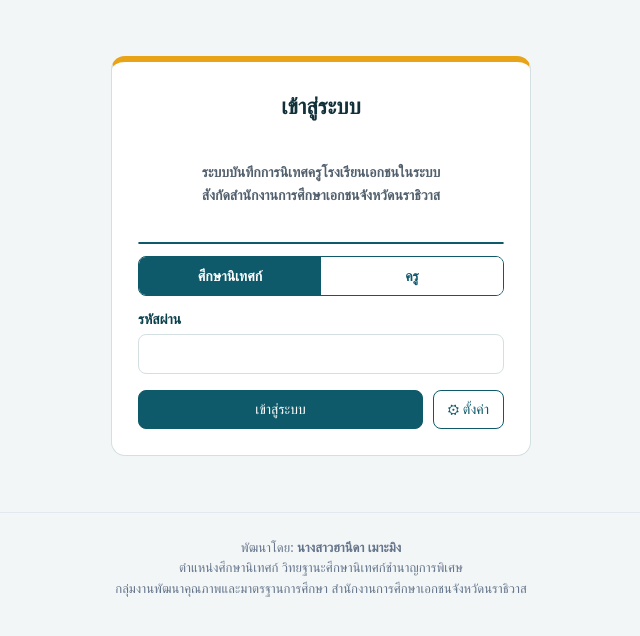
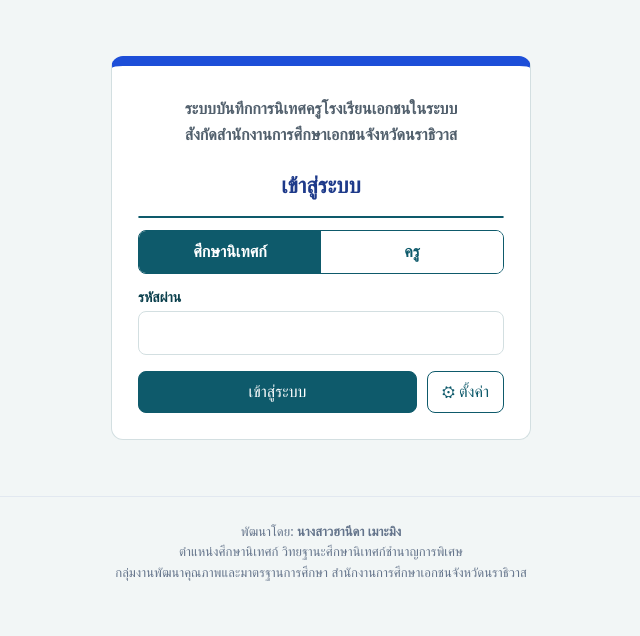
Before and after one commit to midakimi/HOTS-Classroom-Observation-Form-, a plain HTML site: page index.html in a window 1280 px wide. Shown: the whole page, without its empty margins (319-959 px from the left). Drawn offline with Linux system fonts and the light colour scheme; a web font is replaced by a local one.

Commit message:
index.html

```diff
--- a/index.html
+++ b/index.html
@@ -142,13 +142,14 @@ function render() {
     <main>${({dash, obs, sched, roster, plc, evid})[tab]()}</main>`;
 }
 function loginHTML() {
-return `<form class="login" data-f="login"><h2 style="text-align: center !important; width: 100%; display: block;">เข้าสู่ระบบ</h2>
-  <div class="mute"><div style="text-align: center; padding: 24px 16px;">
-  <p style="margin: 0; color: #52606d; font-size: 14px; line-height: 1.6;">
-    <strong>ระบบบันทึกการนิเทศครูโรงเรียนเอกชนในระบบ</strong><br>
-    <strong>สังกัดสำนักงานการศึกษาเอกชนจังหวัดนราธิวาส</strong>
-  </p>
-  </div>
+  return `<form class="login" data-f="login" style="border-top: 10px solid #1d4ed8; border-radius: 12px; padding-top: 10px;">
+    <div class="mute"><div style="text-align: center; padding: 20px 16px 12px 16px;">
+      <p style="margin: 0; color: #52606d; font-size: 16px; line-height: 1.6;">
+        <strong>ระบบบันทึกการนิเทศครูโรงเรียนเอกชนในระบบ</strong><br>
+        <strong>สังกัดสำนักงานการศึกษาเอกชนจังหวัดนราธิวาส</strong>
+      </p>
+    </div></div>
+    <h2 style="text-align: center !important; width: 100%; display: block; color: #1e3a8a; margin-top: 8px;">เข้าสู่ระบบ</h2>
 <div class="seg">
 </div>
   <div class="seg"><button type="button" data-a="role" data-v="sup" class="on">ศึกษานิเทศก์</button><button type="button" data-a="role" data-v="teacher">ครู</button></div>
```
